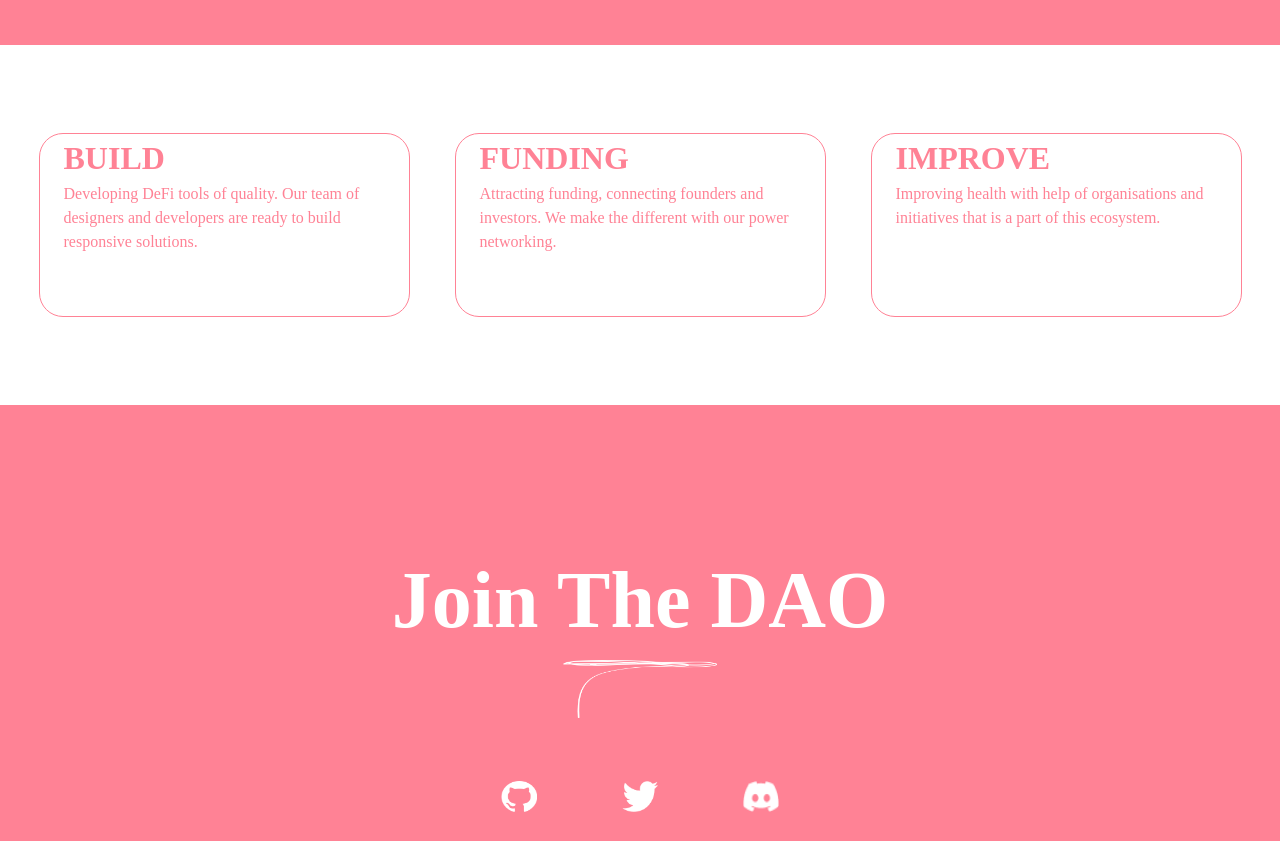
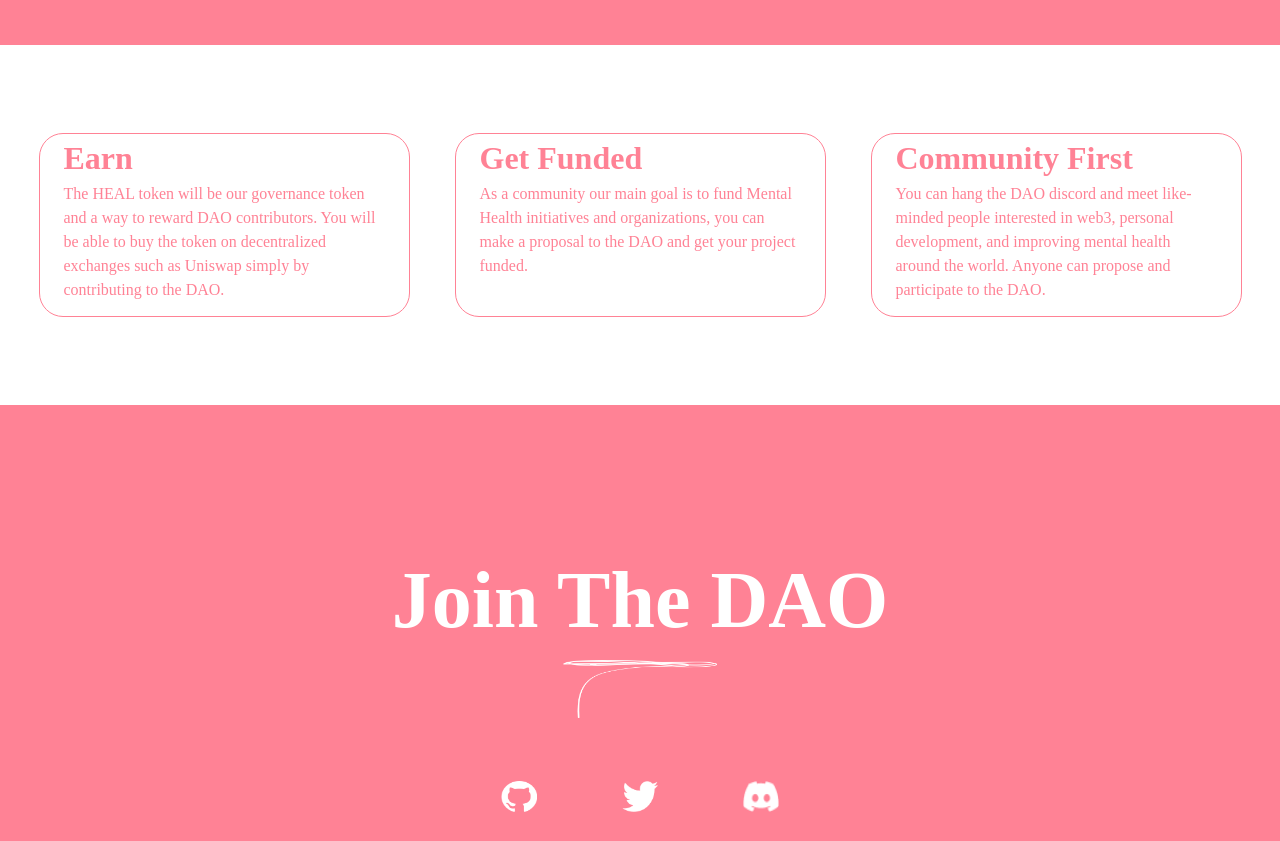
Before and after one commit to Up-Heal-DAO/up-heal-landing-page, a Next.js app: page / in a window 1280 px wide. Shown: the part 1240-2081 px from the top of the page. Built offline with nearby package versions, Linux system fonts and the light colour scheme.

Commit message:
updated text content

```diff
--- a/components/Navbar/NavBar.tsx
+++ b/components/Navbar/NavBar.tsx
@@ -8,7 +8,7 @@
         <Image src='/images/up-heal-logo-website.png' w={'80px'} h={'80px'} alt='Up Heal Logo' />
       </Container>
       <Container display={'flex'} justifyContent={'flex-end'} alignItems="center">
-        <Link href='https://discord.gg/CHvPqtzF' isExternal>
+        <Link href='https://discord.gg/QkjdaQzrx3' isExternal>
           <Button size='lg' position={'relative'} zIndex={10} colorScheme='white' color={'white'} borderRadius={'24px'} bg={'brand.100'}>
             Join us
           </Button>
--- a/pages/index.tsx
+++ b/pages/index.tsx
@@ -5,19 +5,19 @@
 import Footer from "../components/Footer/Footer"
 
 const cardContent = [{
-  title: 'BUILD',
+  title: 'Earn',
   description:
-    'Developing DeFi tools of quality. Our team of designers and developers are ready to build responsive solutions.'
+    'The HEAL token will be our governance token and a way to reward DAO contributors. You will be able to buy the token on decentralized exchanges such as Uniswap simply by contributing to the DAO.'
 },
 {
-  title: 'FUNDING',
+  title: 'Get Funded',
   description:
-    'Attracting funding, connecting founders and investors. We make the different with our power networking.'
+    'As a community our main goal is to fund Mental Health initiatives and organizations, you can make a proposal to the DAO and get your project funded.'
 },
 {
-  title: 'IMPROVE',
+  title: 'Community First',
   description:
-    'Improving health with help of organisations and initiatives that is a part of this ecosystem.'
+    'You can hang the DAO discord and meet like-minded people interested in web3, personal development, and improving mental health around the world. Anyone can propose and participate to the DAO.'
 },
 ]
 
@@ -40,7 +40,7 @@
         </Heading>
         <Text fontSize={{ base: '50px', md: '32px' }} color={'white'} textAlign="center">We are funding Mental Health Organizations and community initiatives.</Text>
         <Flex justifyContent={'center'}>
-          <Link href='https://discord.gg/CHvPqtzF' isExternal>
+          <Link href='https://discord.gg/QkjdaQzrx3' isExternal>
             <Button size='lg' mt={{ base: '80px', md: '150px' }} color={'brand.100'} borderRadius={'24px'} bg={'white'}>
               Join the community
             </Button>
```
